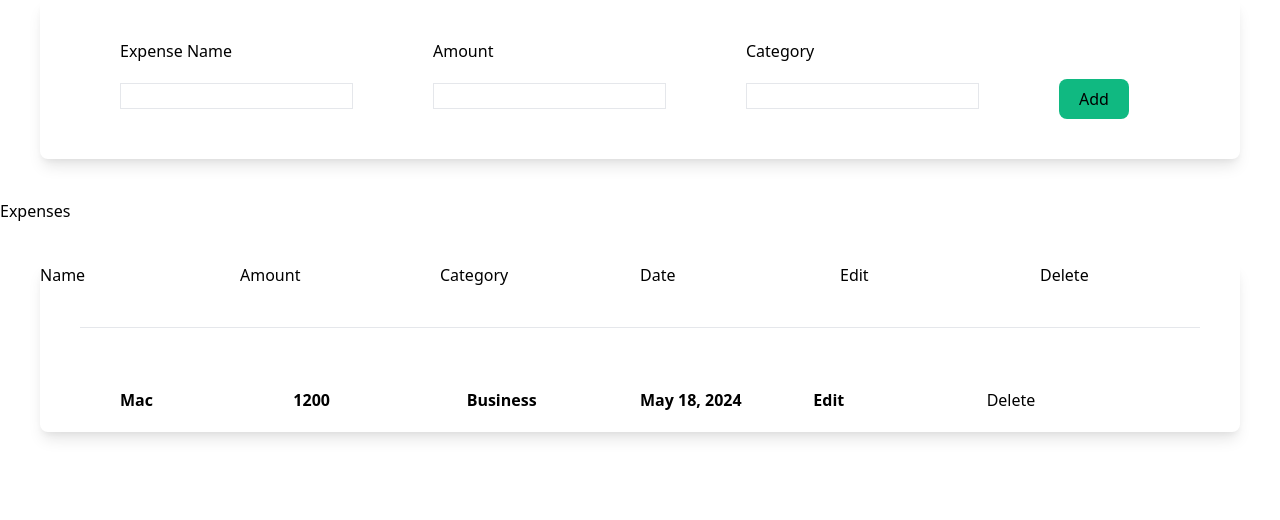
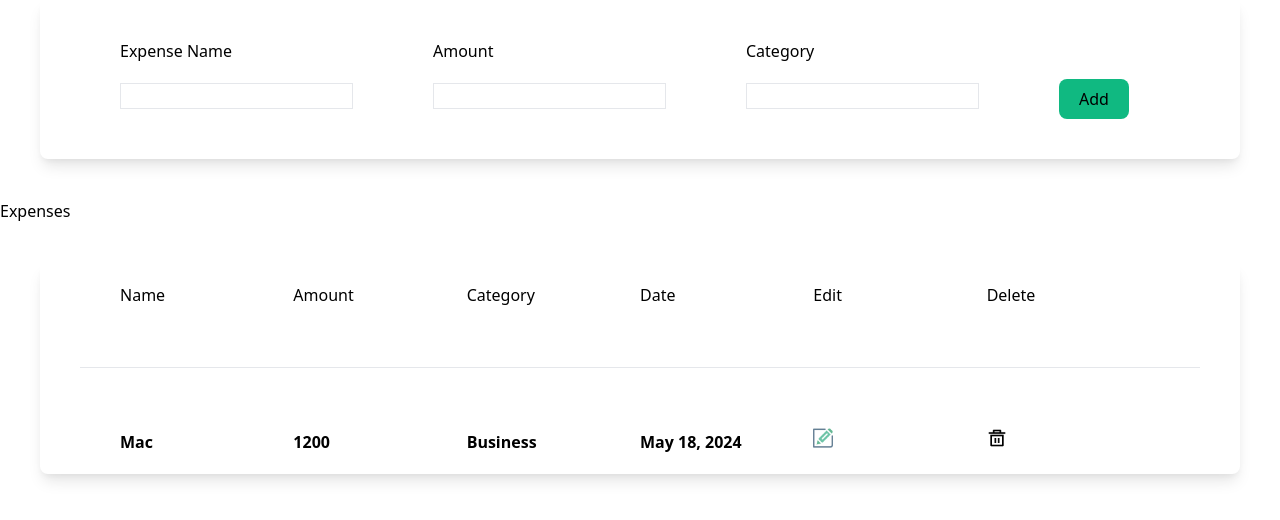
Before and after one commit to PRIXYY/expense-tracker, a Django app: page / in a window 1280 px wide. Shown: the part 65-585 px from the top of the page. Run offline with Django 5.2, Linux system fonts and the light colour scheme; data comes from the database, SQL or seed files in the repository; both versions use the stored data as it was after the commit; style sheets or scripts are compiled from the project's sources.

Commit message:
Added Icons

```diff
--- a/mysite/myapp/templates/myapp/index.html
+++ b/mysite/myapp/templates/myapp/index.html
@@ -1,4 +1,5 @@
 {% extends 'myapp/base.html' %}
+{% load static %}
 {% block body %}
     <h1>This is index page</h1>
     <form class="shadow-lg m-10 rounded-lg" method="POST">
@@ -44,7 +45,7 @@
     </form>
     <div>Expenses</div>
     <div class="shadow-lg m-10 rounded-lg">
-        <div class="expense-header flex flex-wrap space-x-40">
+        <div class="expense-header flex flex-wrap space-x-40 px-20 py-5">
             <span>Name</span>
             <span>Amount</span>
             <span>Category</span>
@@ -59,12 +60,14 @@
             <span class="font-bold"> {{expense.amount}} </span>
             <span class="font-bold"> {{expense.category}} </span>
             <span class="font-bold"> {{expense.date}} </span>
-            <span class="font-bold"><a href="{% url 'edit' expense.id %}">Edit</a></span>
+            <span class="font-bold"><a href="{% url 'edit' expense.id %}">
+                <img class="h-5" src="{% static 'myapp/images/edit.png' %}" alt="">
+            </a></span>
             <span class="font-bold">
                 <form method="POST" action="{% url 'delete' expense.id %}">
                     {% csrf_token %}
                     <button type="submit" name="delete">
-                        Delete
+                        <img class="h-5" src="{% static 'myapp/images/delete.png' %}" alt="">
                     </button>
                 </form>
             </span>
```
Also changed, not shown: mysite/db.sqlite3, mysite/myapp/static/myapp/images/delete.png (added), mysite/myapp/static/myapp/images/edit.png (added).
